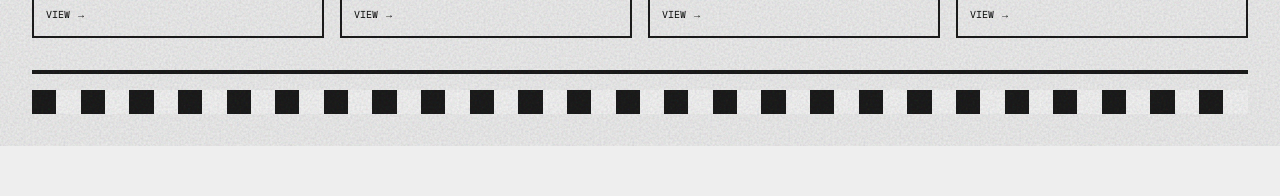
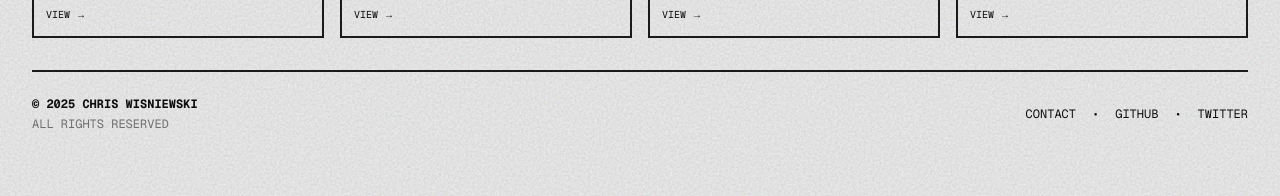
Before and after one commit to chriscodingxyz/2026-portfolio, a Next.js app: page / in a window 1280 px wide. Shown: the part 1073-1269 px from the top of the page. Before the commit the page ends 1219 px from the top, so only its background shows below. Built offline with nearby package versions, Linux system fonts and the light colour scheme.

Commit message:
chore: footer

```diff
--- a/app/page.tsx
+++ b/app/page.tsx
@@ -621,17 +621,28 @@ export default function Home() {
           </div>
         </div>
 
-        {/* Footer Checkered Pattern */}
-        <div className='border-t-4 border-primary pt-4'>
-          <div className='flex h-6 overflow-hidden'>
-            {Array.from({ length: 50 }).map((_, i) => (
-              <div
-                key={i}
-                className={`flex-1 ${i % 2 === 0 ? 'bg-primary' : 'bg-muted'}`}
-              />
-            ))}
+        {/* Footer */}
+        <footer className='border-t-2 border-primary pt-6 pb-8 mt-8'>
+          <div className='flex flex-col md:flex-row justify-between items-center gap-4 text-xs font-mono'>
+            <div className='text-center md:text-left'>
+              <div className='font-bold'>© 2025 CHRIS WISNIEWSKI</div>
+              <div className='text-muted-foreground mt-1'>ALL RIGHTS RESERVED</div>
+            </div>
+            <div className='flex items-center gap-4'>
+              <a href='mailto:chriscoding@icloud.com' className='hover:underline'>
+                CONTACT
+              </a>
+              <span>•</span>
+              <a href='https://github.com/chriscodingxyz' target='_blank' rel='noopener noreferrer' className='hover:underline'>
+                GITHUB
+              </a>
+              <span>•</span>
+              <a href='https://twitter.com/chriscodingxyz' target='_blank' rel='noopener noreferrer' className='hover:underline'>
+                TWITTER
+              </a>
+            </div>
           </div>
-        </div>
+        </footer>
       </div>
     </div>
   )
```
